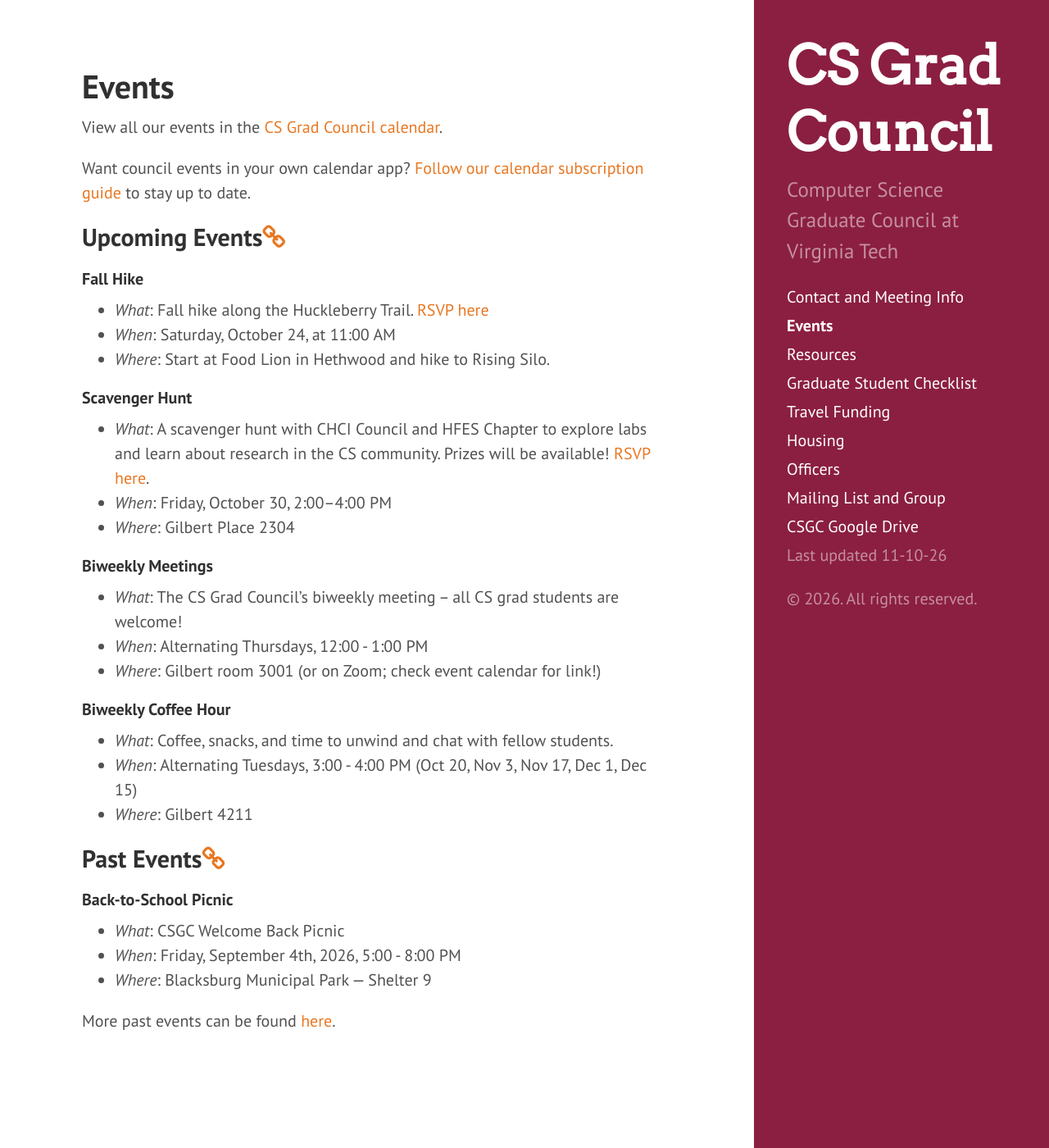
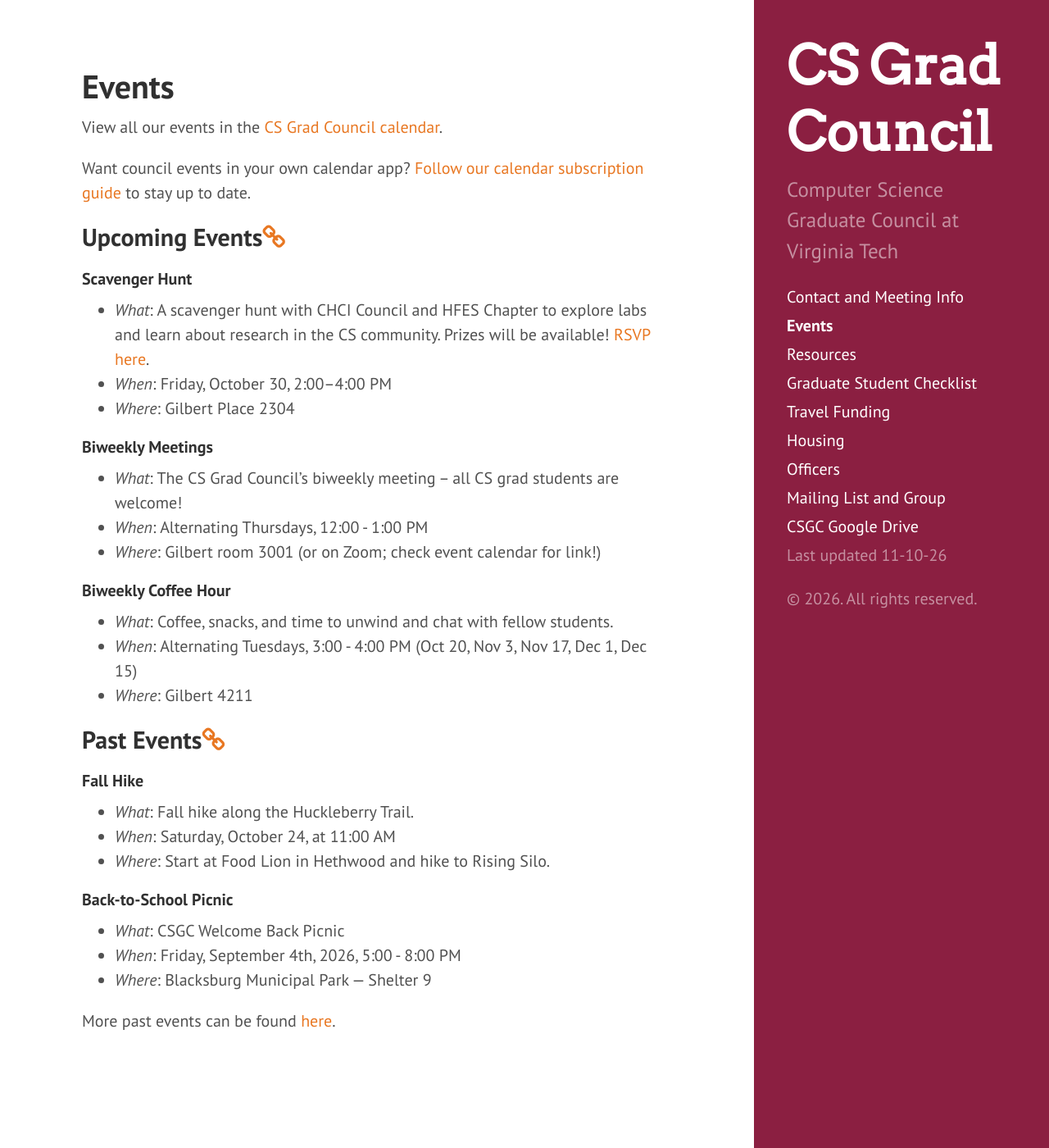
Before and after one commit to CSGraduateCouncil-VirginiaTech/csgc-website, a Jekyll site: the page built from events.md, in a window 1280 px wide and 1400 px high. Shown: the whole window at 82% size. Built offline with Jekyll 4.4.1, drawn with Linux system fonts in a browser that asks for light colours; some of the changed lines change nothing that is shown.

Commit message:
move fall hike to past event (#266)

```diff
--- a/events.md
+++ b/events.md
@@ -9,11 +9,6 @@
 Want council events in your own calendar app? [Follow our calendar subscription guide]({{ '/meetings/' | relative_url }}#add-our-events-to-your-calendar) to stay up to date.
 
 ## <a name="UpcomingEvents"></a>Upcoming Events<a href="#UpcomingEvents"><i class="fa fa-link" aria-hidden="true"></i></a>
-
-#### Fall Hike
-- *What*: Fall hike along the Huckleberry Trail. [RSVP here](https://docs.google.com/forms/d/e/1FAIpQLSdNFzY6k4baHxkqQ2ILUu68nI8TywM6ve1OP_6e5WKdgyW7Ug/viewform?usp=sharing&ouid=117030234646282934009)
-- *When*: Saturday, October 24, at 11:00 AM
-- *Where*: Start at Food Lion in Hethwood and hike to Rising Silo.
 
 #### Scavenger Hunt
 - *What*: A scavenger hunt with CHCI Council and HFES Chapter to explore labs and learn about research in the CS community. Prizes will be available! [RSVP here](https://forms.gle/FYgbKY3FsMxWnkZn8).
@@ -33,6 +28,11 @@
 
 ## <a name="PastEvents"></a>Past Events<a href="#PastEvents"><i class="fa fa-link" aria-hidden="true"></i></a>
 
+#### Fall Hike
+- *What*: Fall hike along the Huckleberry Trail.
+- *When*: Saturday, October 24, at 11:00 AM
+- *Where*: Start at Food Lion in Hethwood and hike to Rising Silo.
+
 #### Back-to-School Picnic
 - *What*: CSGC Welcome Back Picnic
 - *When*: Friday, September 4th, 2026, 5:00 - 8:00 PM
```
